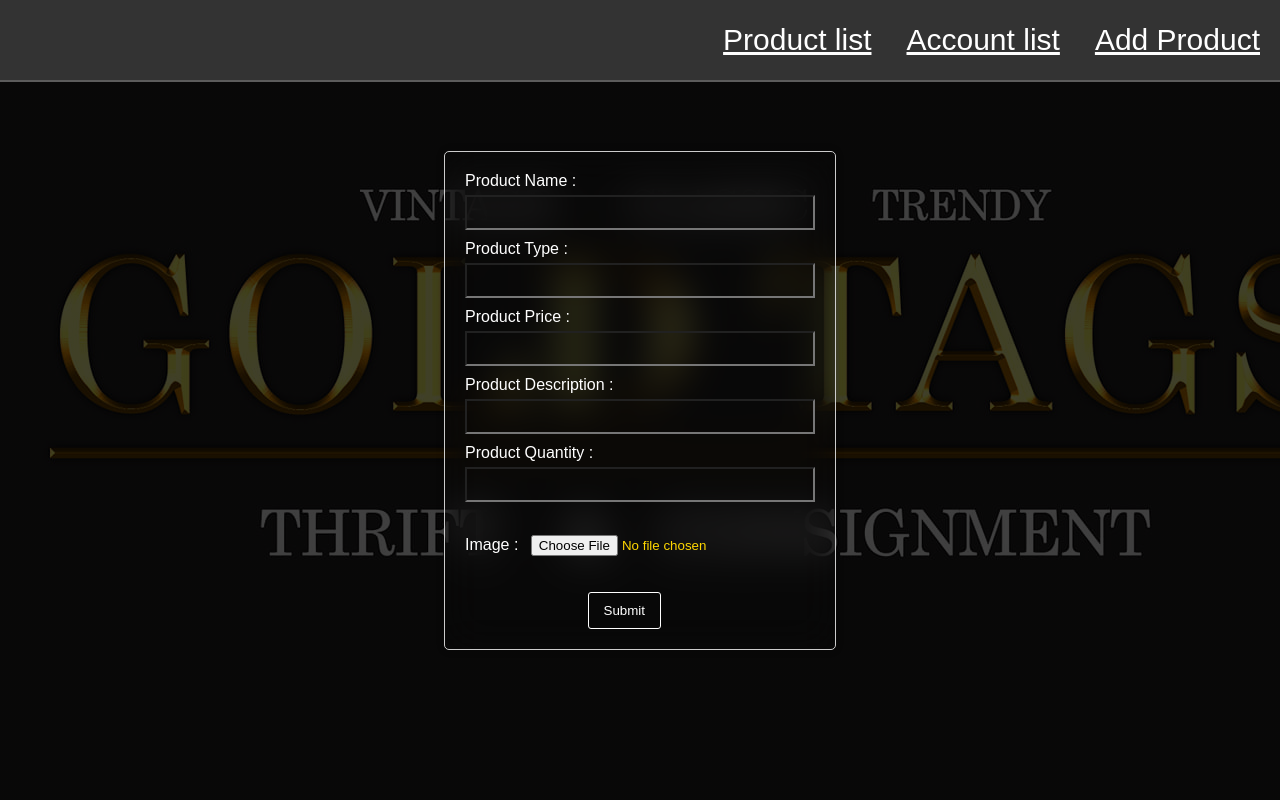
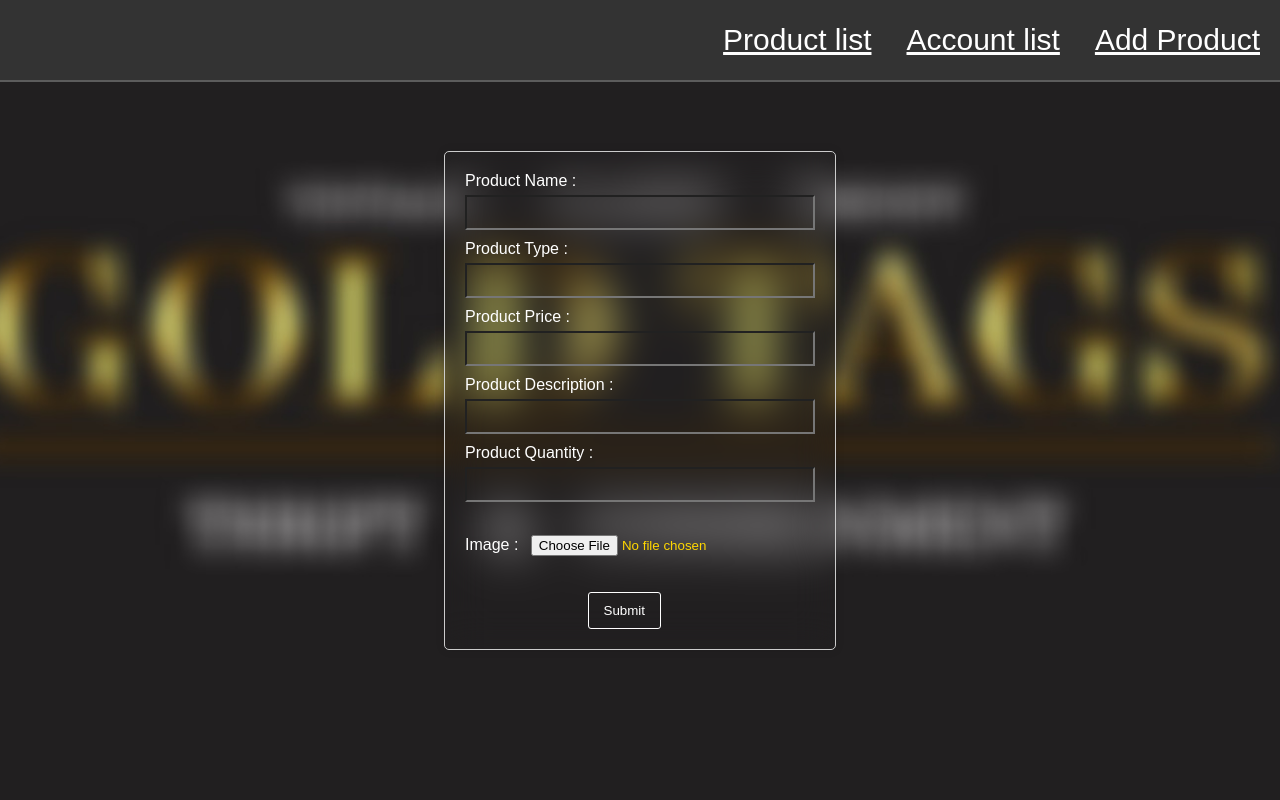
Before and after one commit to Poli010/Goldtags, a PHP site: page /adminproductadd.php in a window 1280 px wide. Run offline with PHP 8.4, Linux system fonts and the light colour scheme.

Commit message:
Add files via upload

```diff
--- a/adminproductadd.css
+++ b/adminproductadd.css
@@ -1,9 +1,16 @@
-body {
+*{
     margin: 0;
     padding: 0;
+}
+body {
+    background-image: url("image.jpg");
+    background-attachment: fixed;
+    background-size: cover;
+    background-position: center;
     font-family: Arial, sans-serif;
-    background-image: linear-gradient(rgba(0, 0, 0, 0.75), rgba(0, 0, 0, 0.75)), url(logo.jpg);
-
+    margin: 0;
+    padding: 0;
+    height: 100vh;
 }
 nav {
     height: 60px;
```
